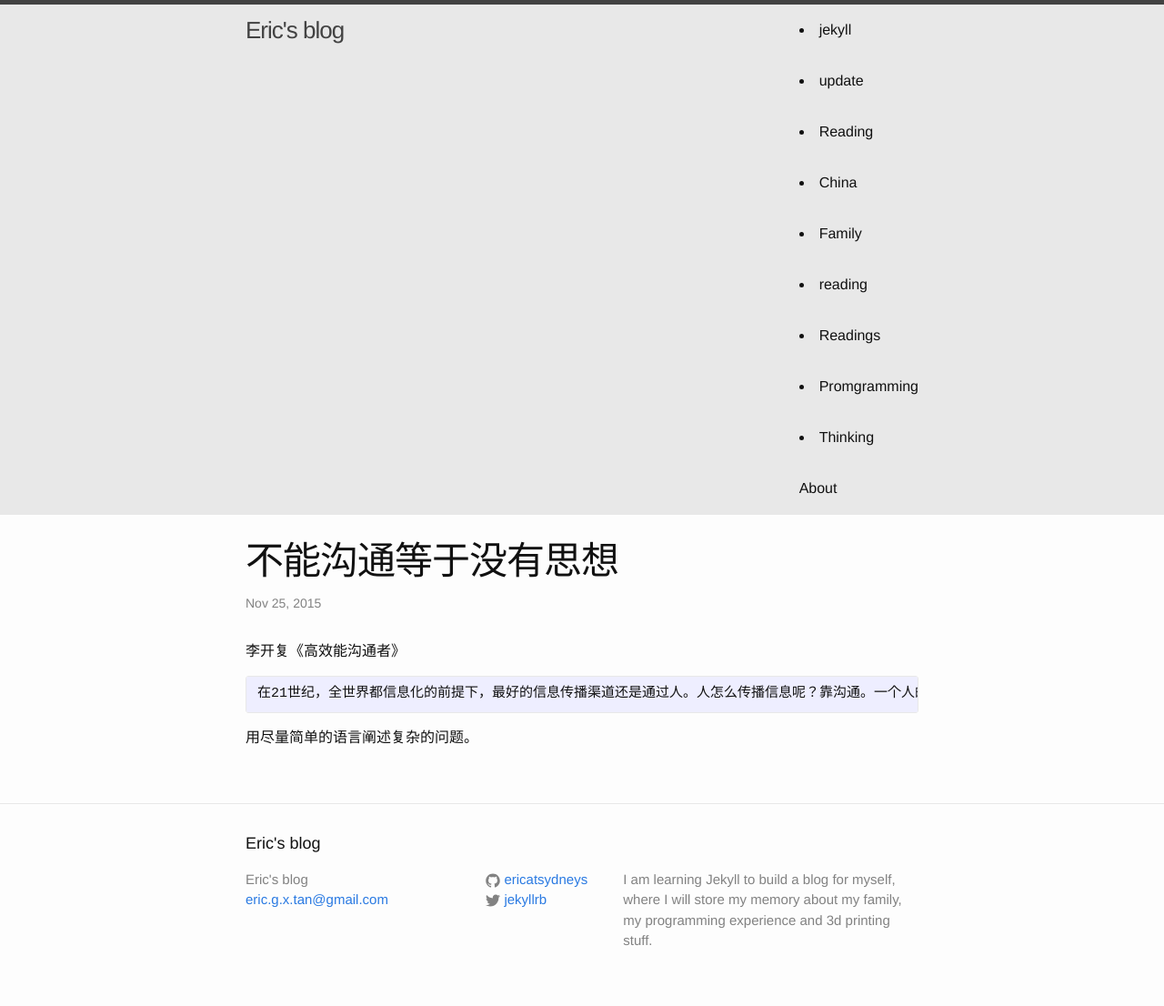
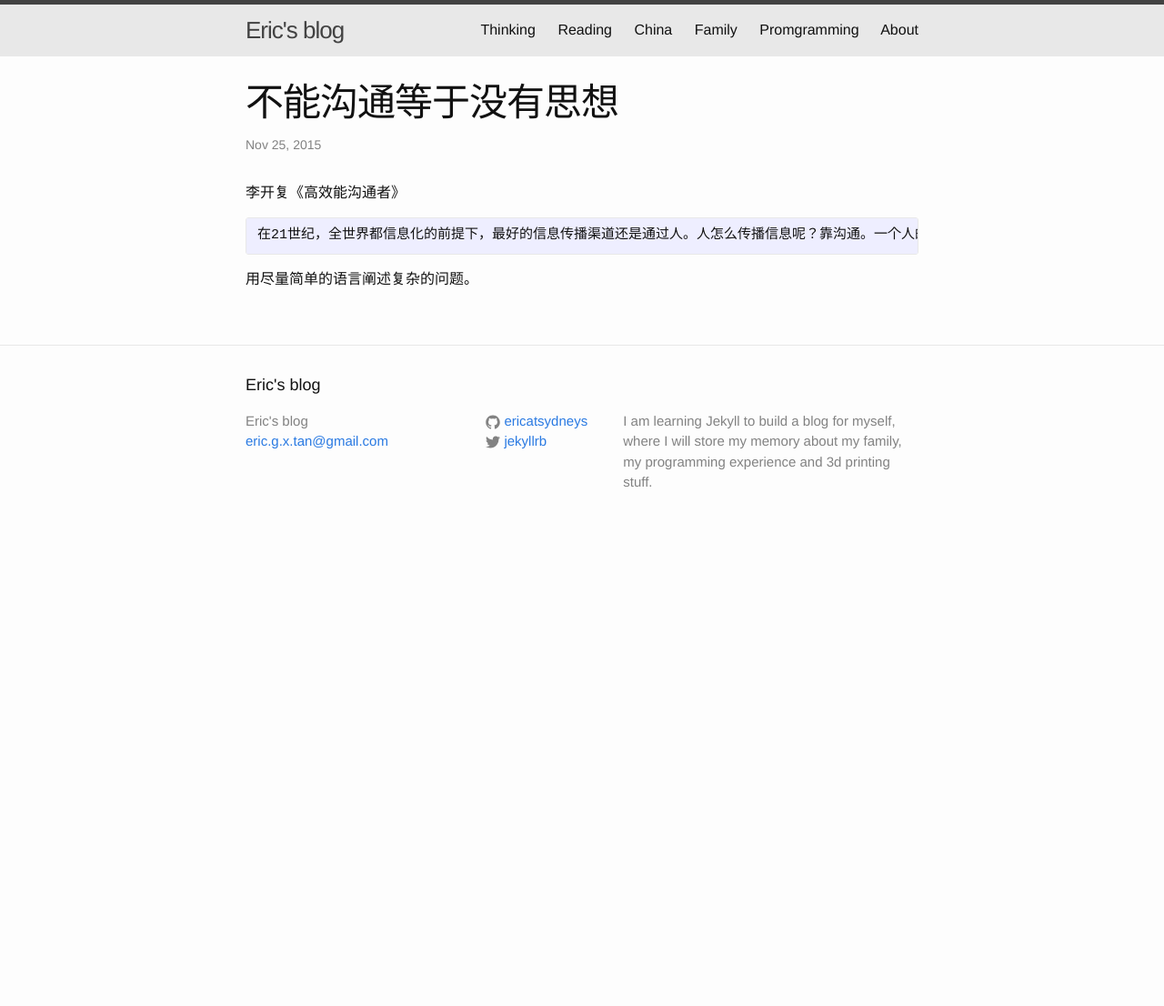
Before and after one commit to ericatsydney/ericatsydney.github.io, a Jekyll site: the page built from _posts/2015-11-26-communication.markdown, in a window 1280 px wide. Shown: the whole page at 91% size. Built offline with Jekyll 4.4.1, drawn with Linux system fonts in a browser that asks for light colours; after the commit the page ends 900 px from its top, so only the background shows below that.

Commit message:
Added category links.

```diff
--- a/_includes/header.html
+++ b/_includes/header.html
@@ -15,7 +15,7 @@
 
       <div class="trigger">
         {% for cat in site.categories %}
-        <li>{{ cat[0] }}</li>
+        <a class="page-link" href="#">{{ cat[0] }}</a>
         {% endfor %}
 
         {% for my_page in site.pages %}
--- a/_posts/2015-11-21-welcome-to-jekyll.markdown
+++ b/_posts/2015-11-21-welcome-to-jekyll.markdown
@@ -2,7 +2,7 @@
 layout: post
 title:  "Eric is Here!"
 date:   2015-11-21 00:46:52 +1000
-categories: jekyll update
+categories: Thinking
 ---
 
 回忆总是美好的，因为记忆经常被感情篡改。。。
--- a/_posts/2015-11-26-communication.markdown
+++ b/_posts/2015-11-26-communication.markdown
@@ -2,7 +2,7 @@
 layout: post
 title:  "不能沟通等于没有思想"
 date:   2015-11-26 9:00:52 +1000
-categories: reading
+categories: Reading
 ---
 李开复《高效能沟通者》
 
--- a/_posts/2015-12-04-build-your-own-business.markdown
+++ b/_posts/2015-12-04-build-your-own-business.markdown
@@ -2,7 +2,7 @@
 layout: post
 title:  "李开复谈情商"
 date:   2015-12-04 9:00:52 +1000
-categories: reading
+categories: Reading
 ---
 
 在情商所描述的各项能力因素中，自觉、同理心、自律和人际关系（四维情商）是四种对现代人的事业成败起决定性作用的关键因素。
--- a/_posts/2015-12-30-keep-calm.markdown
+++ b/_posts/2015-12-30-keep-calm.markdown
@@ -2,7 +2,7 @@
 layout: post
 title:  "2016年愿望"
 date:   2015-12-30 7:30:52 +1000
-categories: Readings
+categories: Reading
 ---
 35岁的我最想获得的是什么？妻子、孩子、房子、车子都有了，不过好像这些都过时了，现代人应该对自己提出更高的要求：升职加薪，出任CEO, 迎娶白富美，走向人生的巅峰。
 
--- a/_posts/2016-01-21-shameless.markdown
+++ b/_posts/2016-01-21-shameless.markdown
@@ -2,7 +2,7 @@
 layout: post
 title:  "FB骂战"
 date:   2016-01-21 7:30:52 +1000
-categories: Readings
+categories: Reading
 ---
 昨天看到因为台湾女孩支持台独而在Facebook引起的骂战，双方在FB上展开浑身解数，最后大陆同胞用表情包完胜。
 
```
